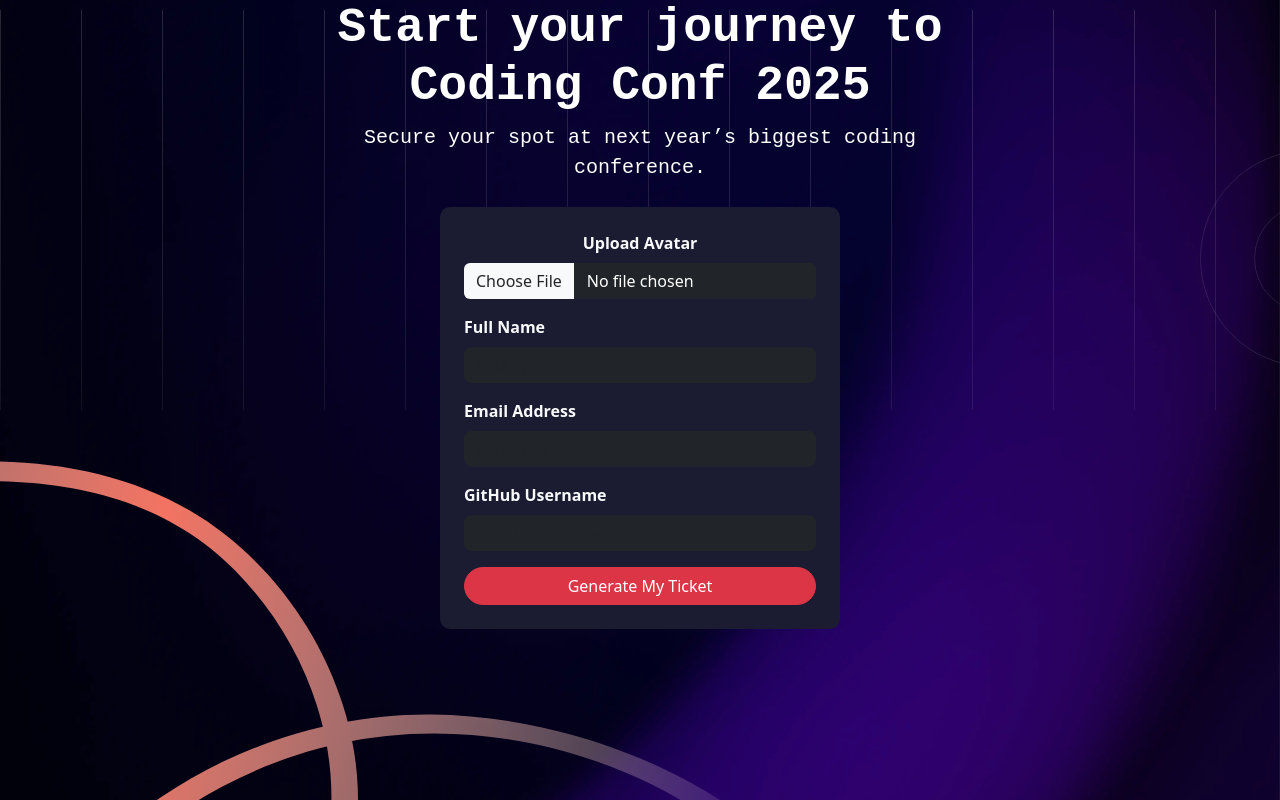
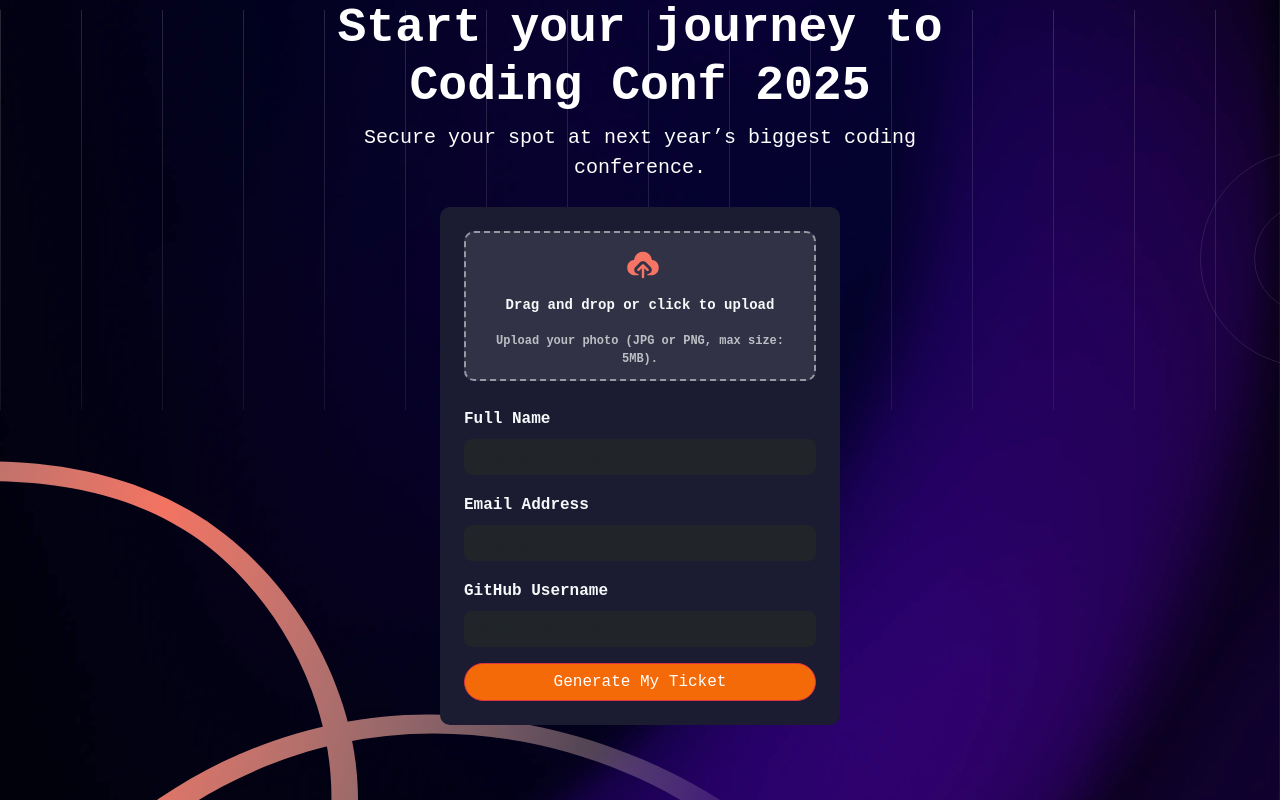
Before and after one commit to HernanDavidA/tickets-react, a React (Vite) app: page / in a window 1280 px wide. Built offline with nearby package versions, Linux system fonts and the light colour scheme.

Commit message:
first commit

```diff
--- a/src/components/Forms/index.tsx
+++ b/src/components/Forms/index.tsx
@@ -23,36 +23,40 @@ interface FormProps {
             style={{ maxWidth: "400px", backgroundColor: "#1b1b32", borderRadius: "10px" }}
         >
             {/* Upload Avatar */}
-        <div className="mb-3 w-100 text-center">
-          <label htmlFor="avatar" className="form-label fw-bold text-light">Upload Avatar</label>
-          <input type="file" className="form-control bg-dark text-white border-0" id="avatar" name="avatar" onChange={handleChange} />
+            <div className="mb-3 w-100 file-upload-container">
+                <label htmlFor="avatar" className="form-label fw-bold text-light robotic-font-text file-upload-box">
+                <i className="upload-icon" > </i>
+                <p>Drag and drop or click to upload</p>
+                <small>Upload your photo (JPG or PNG, max size: 5MB).</small>
+                </label>
+            <input type="file" className="file-input" id="avatar" name="avatar" onChange={handleChange} />
             {errors.avatar && <p className="text-danger robotic-font-info">{errors.avatar}</p>}
         </div>
 
-        {/* Full Name */}
+        {/* Full Name */ }
     <div className="mb-3 w-100">
-          <label htmlFor="name" className="form-label fw-bold text-light">Full Name</label>
+        <label htmlFor="name" className="form-label fw-bold text-light robotic-font-text">Full Name</label>
         <input type="text" className="form-control bg-dark text-white border-0 rounded-3" id="name" name="name" placeholder="Enter your name" value={formData.name} onChange={handleChange} />
         {errors.name && <p className="text-danger robotic-font-info"> <i className="info"> </i>{errors.name}</p>}
     </div>
 
-        {/* Email */}
+    {/* Email */ }
     <div className="mb-3 w-100">
-          <label htmlFor="email" className="form-label fw-bold text-light">Email Address</label>
+        <label htmlFor="email" className="form-label fw-bold text-light robotic-font-text">Email Address</label>
         <input type="email" className="form-control bg-dark text-white border-0 rounded-3" id="email" name="email" placeholder="Enter your email" value={formData.email} onChange={handleChange} />
         {errors.email && <p className="text-danger robotic-font-info">{errors.email}</p>}
     </div>
 
-        {/* GitHub Username */}
+    {/* GitHub Username */ }
     <div className="mb-3 w-100">
-          <label htmlFor="githubUsername" className="form-label fw-bold text-light">GitHub Username</label>
+        <label htmlFor="githubUsername" className="form-label fw-bold text-light robotic-font-text">GitHub Username</label>
         <input type="text" className="form-control bg-dark text-white border-0 rounded-3" id="githubUsername" name="githubUsername" placeholder="@yourusername" value={formData.githubUsername} onChange={handleChange} />
         {errors.githubUsername && <p className="text-danger robotic-font-info">{errors.githubUsername}</p>}
     </div>
 
-        {/* Submit Button */}
-        <button type="submit" className="btn btn-danger w-100 rounded-pill t">Generate My Ticket</button>
-      </form>
+    {/* Submit Button */ }
+    <button type="submit" className="btn btn-danger w-100 rounded-pill robotic-font-info">Generate My Ticket</button>
+      </form >
 
     );
 }
--- a/src/index.css
+++ b/src/index.css
@@ -41,9 +41,9 @@ body{
 .robotic-font-extra-bold{
   font-family: 'Inconsolata-ExtraBold', monospace !important;
 }
-
-
-
+.btn-danger{
+  background-color: rgb(245, 106, 8)!important;
+}
 .info{
   background-image: url('./assets/images/icon-info.svg');
   width: 20px;
@@ -90,6 +90,15 @@ body{
   left: 1200px;
 }
 
+.upload-icon{
+  background-image: url('./assets/images/icon-upload.svg');
+  width: 20px;
+  height: 20px;
+  display: inline-block;
+  margin-left: 5px;
+  background-repeat: no-repeat;
+  background-size: contain;
+}
 .pattern-lines,
 .lines-bottom,
 .lines-top,
@@ -98,3 +107,44 @@ body{
   pointer-events: none; /* Hace que el elemento no bloquee clics */
   z-index: -2; /* Lo envía al fondo */
 }
+
+.file-upload-container {
+  display: flex;
+  flex-direction: column;
+  align-items: center;
+  text-align: center;
+  width: 100%;
+}
+
+.file-upload-box {
+  width: 100%;
+  max-width: 400px;
+  height: 150px;
+  border: 2px dashed rgba(255, 255, 255, 0.5);
+  border-radius: 10px;
+  background: rgba(255, 255, 255, 0.1);
+  display: flex;
+  flex-direction: column;
+  justify-content: center;
+  align-items: center;
+  cursor: pointer;
+  position: relative;
+  color: white;
+  font-size: 14px;
+  padding: 10px;
+}
+
+.upload-icon {
+  width: 40px;
+  height: 40px;
+  margin-bottom: 10px;
+}
+
+.file-input {
+  display: none;
+}
+
+.file-upload-box small {
+  font-size: 12px;
+  opacity: 0.7;
+}
```
Lines whose indentation alone changed are shown as unchanged.
